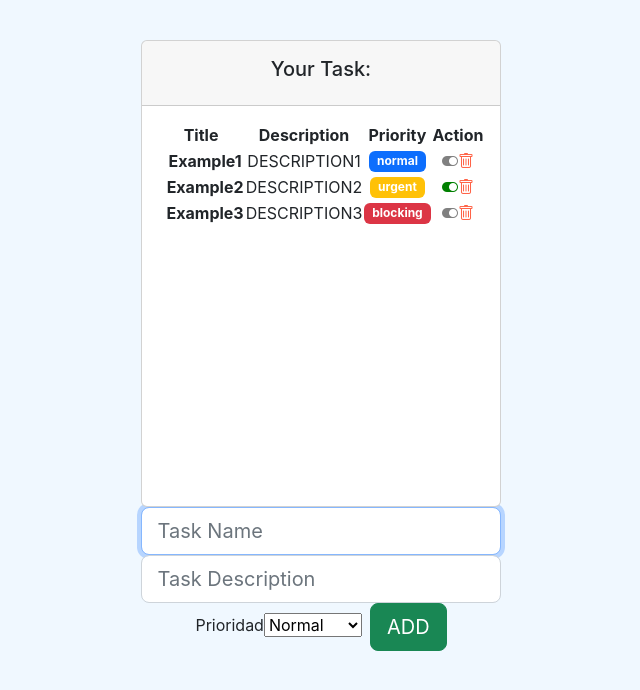
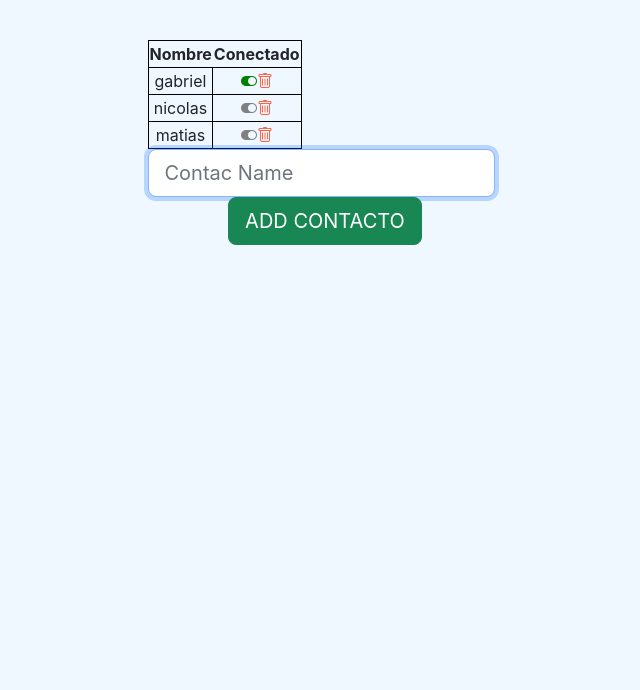
Before and after one commit to gabramos10/proyectoReact, a React (Create React App) app: page / in a window 1280 px wide. Shown: the top 690 px of the page, without its empty margins (319-959 px from the left). Built offline with nearby package versions, Linux system fonts and the light colour scheme.

Commit message:
Ejercicio crear contacto

```diff
--- a/src/App.js
+++ b/src/App.js
@@ -8,6 +8,7 @@ import MiComponenteConContexto from './hooks/Ejemplo3';
 import Ejemplo4 from './hooks/Ejemplo4';
 import GreetingStyled from './components/pure/greetingStyled';
 import Father from './components/container/father';
+import ContacList from './ejercicios/ContacList';
 
 function App() {
   return (
@@ -19,7 +20,9 @@ function App() {
         <GreetingF name="Gabriel">
         </GreetingF>
         componente de listado de tareas */}
-        <TaskListComponent></TaskListComponent>
+        {/* <TaskListComponent></TaskListComponent> */}
+
+        <ContacList></ContacList>
 
 
 
--- a/src/components/pure/task.jsx
+++ b/src/components/pure/task.jsx
@@ -9,12 +9,12 @@ import { LEVELS } from '../../models/levels.enum';
 
 const TaskComponent = ({ task, complete, deleted }) => {
 
-    useEffect(() => {
-        console.log('tarea creada');
-        return () => {
-        console.log(`task: ${task.name} is going to unmount`);
-        };
-    }, [task]);
+    // useEffect(() => {
+    //     console.log('tarea creada');
+    //     return () => {
+    //     console.log(`task: ${task.name} is going to unmount`);
+    //     };
+    // }, [task]);
 
     /**
      * funcion that return a badge
--- /dev/null
+++ b/src/ejercicios/Contac.jsx
@@ -0,0 +1,37 @@
+import React from 'react';
+
+const ContacComp = ({contac, conectados, deleted}) => {
+
+
+    function conectado(){
+        if (contac.conect) {
+            return(<i onClick={() => conectados(contac)} className='bi-toggle-on task-action' style={{color: 'green'}}></i>)
+        }else{
+            return(<i onClick={() => conectados(contac)} className='bi-toggle-on task-action' style={{color: 'grey'}}></i>)
+        }
+    }
+
+
+
+
+    return (
+
+            <tr style={{border: '1px solid black'}} >
+                <td>
+                    <span>{contac.name}</span>
+                </td>
+                <td style={{align:'center', border: '1px solid black'}}>
+                    {conectado()}
+                    <i className='bi-trash task-action' onClick={() => deleted(contac)} style={{color: 'tomato'}}></i>
+                </td>
+            </tr>
+
+
+
+
+
+
+    );
+}
+
+export default ContacComp;
--- /dev/null
+++ b/src/ejercicios/ContacList.jsx
@@ -0,0 +1,95 @@
+import React, {useState} from 'react';
+import { Contacto } from '../models/contactos.class.js';
+import ContacComp from './Contac.jsx';
+import ContactForm from './ContactForm.jsx';
+
+
+
+const ContacList = () => {
+
+    //const contacto1 = new Contacto('Gabriel', true)
+
+    const contacto1 = {name:'gabriel', conect: true}
+    const contacto2 = {name:'nicolas', conect: false}
+    const contacto3 = {name:'matias', conect: false}
+
+    const [contacto, setContacto] = useState([contacto1 , contacto2, contacto3]);
+
+
+    function conectadoContac(contac){
+        console.log('Contacto:', contac)
+        const index = contacto.indexOf(contac);
+        const tempTask = [...contacto];
+        tempTask[index].conect = !tempTask[index].conect;
+        //actualizaremos el estado del componente, adermas actualiza la iteracion y muesta la tarea actualizada
+        setContacto(tempTask);
+
+    }
+
+    function eliminarContac(contac){
+        console.log('Contacto eliminado:', contac)
+        const index = contacto.indexOf(contac);
+        const tempTask = [...contacto];
+        tempTask.splice(index, 1);
+        setContacto(tempTask);
+    }
+
+    function addContac(contac){
+        console.log('New Contact:', contac)
+        const index = contacto.indexOf(contac);
+        const tempTask = [...contacto];
+        tempTask.push(contac);
+        setContacto(tempTask);
+    }
+
+
+    return (
+        <div>
+            <table style={{border: '1px solid black'}} >
+                            <thead style={{border: '1px solid black'}}>
+                                <tr>
+                                    <th >Nombre</th>
+                                    <th >Conectado</th>
+
+                                </tr>
+                            </thead>
+                            <tbody style={{border: '1px solid black'}}>
+
+                                {contacto.map((contacto, index) =>{
+                                    return(
+                                    <ContacComp
+                                        key={index}
+                                        contac={contacto}
+                                        conectados={conectadoContac}
+                                        deleted={eliminarContac}
+                                        >
+                                    </ContacComp>
+                                    )
+                                })}
+                            </tbody>
+                            {/* <tbody>
+                                { tasks.map((task, index) => {
+                                    return(
+                                        <TaskComponent
+                                            key={index}
+                                            task={task}
+                                            complete={completeTask}
+                                            deleted={deleteTasks}
+                                            >
+
+                                        </TaskComponent>
+                                    )
+                                })}
+
+                                {/**iterar sobre una lista de tarea */}
+
+                            {/* </tbody> */}
+                        </table>
+
+            <ContactForm add={addContac}></ContactForm>
+
+        </div>
+    );
+}
+
+export default ContacList;
--- /dev/null
+++ b/src/ejercicios/ContactForm.jsx
@@ -0,0 +1,37 @@
+import React, {useRef} from 'react';
+import PropTypes from 'prop-types'
+import { Contacto } from '../models/contactos.class.js';
+
+const ContactForm = ({add}) => {
+
+    const nameRef = useRef('');
+
+    function addTask(e){
+        e.preventDefault();
+        const newContac = new Contacto(
+            nameRef.current.value,
+            true
+        );
+        add(newContac);
+   }
+
+    return (
+        <form onSubmit={addTask} className='d-flex justify-content-center align-items-center mb-4'>
+            <div className='form-outline flex-fill'>
+
+                <input ref={nameRef} id='inputName' type='text' className='form-control form-control-lg' required autoFocus placeholder='Contac Name' />
+
+
+                <button className='btn btn-success btn-lg ms-2' type='submit' >ADD CONTACTO</button>
+
+            </div>
+        </form>
+    );
+
+}
+
+ContactForm.protoTypes = {
+    add: PropTypes.func.isRequired
+}
+
+export default ContactForm;
--- /dev/null
+++ b/src/models/contactos.class.js
@@ -0,0 +1,9 @@
+export class Contacto{
+    name= '';
+    conect = false;
+
+    constructor(name, conect){
+        this.name = name;
+        this.conect = conect;
+    }
+}
```
